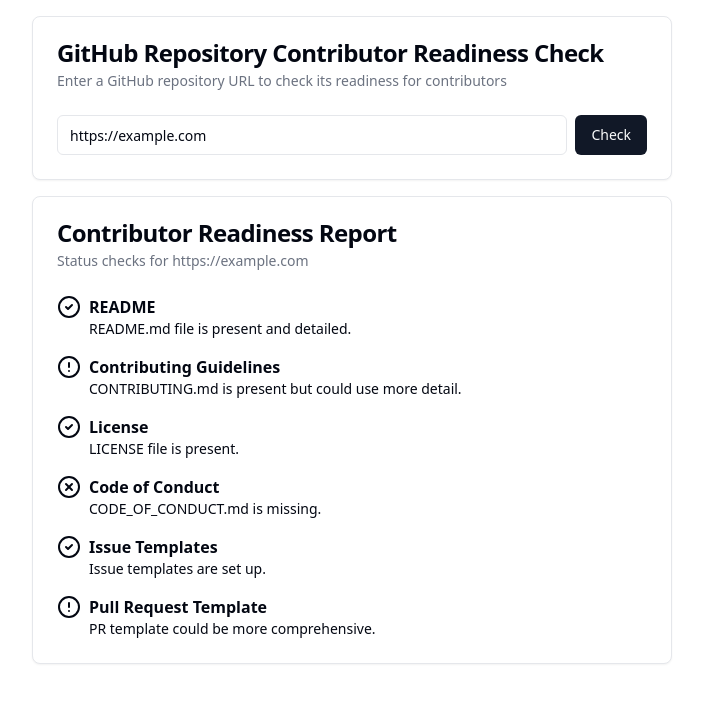
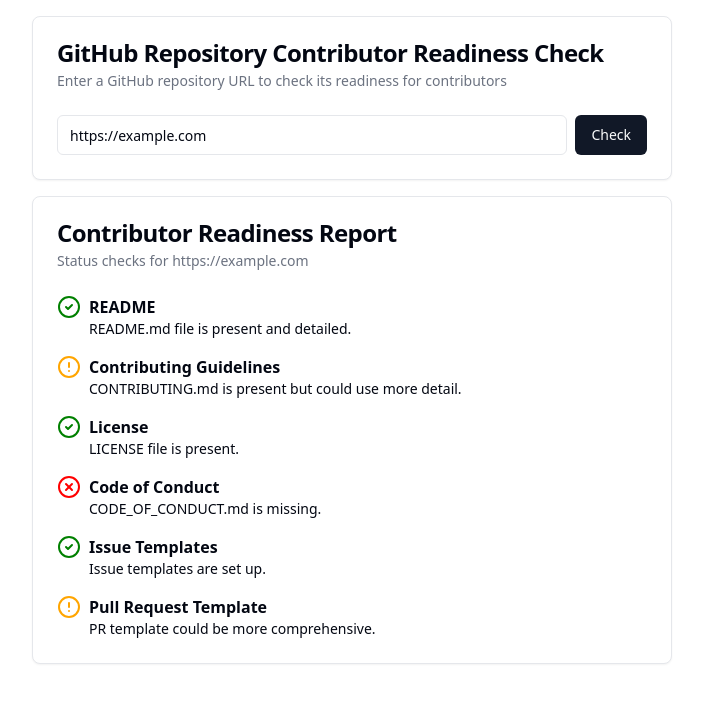
Before and after one commit to eddiejaoude/healthcheck-mini, a Next.js app: page / in a window 1280 px wide. Both pictures are taken after typing "https://example.com" into the empty fields and a click on the button "Check". Shown: the top 702 px of the page, without its empty margins (288-991 px from the left). Built offline with nearby package versions, Linux system fonts and the light colour scheme.

Commit message:
fix: status colors

```diff
--- a/src/components/report.tsx
+++ b/src/components/report.tsx
@@ -18,11 +18,11 @@
   const StatusIcon = ({ status }: { status: CheckStatus }) => {
     switch (status) {
       case "passed":
-        return <CheckCircle2 className="text-green-500" />;
+        return <CheckCircle2 color="green" />;
       case "failed":
-        return <XCircle className="text-red-500" />;
+        return <XCircle color="red" />;
       case "warning":
-        return <AlertCircle className="text-yellow-500" />;
+        return <AlertCircle color="orange" />;
     }
   };
 
```
Also changed, not shown: 1 other file (tests, documents, lock files or other folders).
